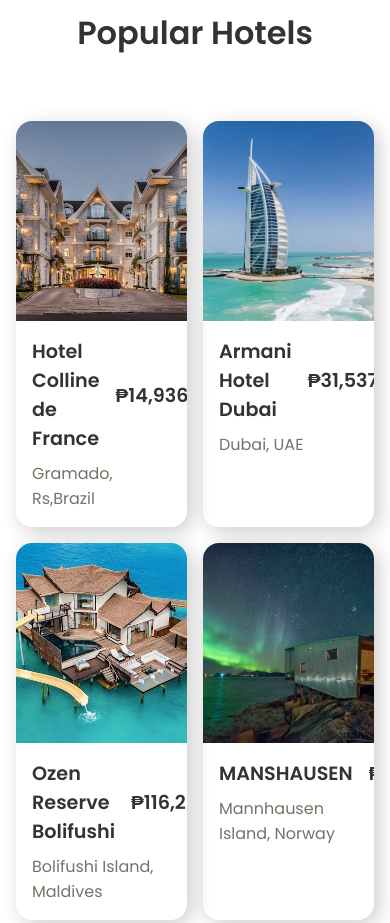
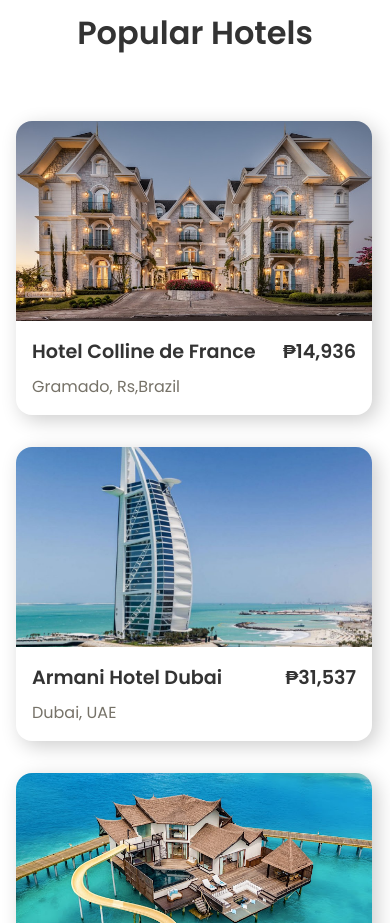
Before and after one commit to neirucode/practice, a plain HTML site: page index.html in a window 390 px wide. Shown: the part 1100-2023 px from the top of the page. Drawn offline with nearby package versions, Linux system fonts and the light colour scheme.

Commit message:
responsiveness fix

```diff
--- a/style.css
+++ b/style.css
@@ -193,13 +193,14 @@ nav {
 }
 
 .popular__card {
-    overflow: hidden;
+    overflow: auto;
     border-radius: 1rem;
     box-shadow: 5px 5px 20px rgba(0, 0, 0, 0.2);
 }
 
 .popular__content {
     padding: 1rem;
+
 }
 
 .popular__card__header {
@@ -214,6 +215,8 @@ nav {
     font-size: 1.2rem;
     font-weight: 600;
     color: var(--text-dark);
+    object-fit: cover;
+
 }
 
 .popular__content p {
@@ -223,7 +226,7 @@ nav {
 .popular__card img {
     max-height: 200px;
     width: 100%;
-    object-fit: 1;
+    object-fit: cover;
 }
 
 .client {
@@ -375,7 +378,13 @@ nav {
     }
 
     .popular__grid {
-        grid-template-columns: repeat(1, 1fr);
+        display: inline-block;
+        max-height: 50vh;
+        width: auto;
+    }
+
+    .popular__card {
+        margin-bottom: 2rem;
     }
 
     .popular__card img {
@@ -384,8 +393,18 @@ nav {
         object-fit: cover;
     }
 
+    .popular__card h4 {
+        display: inline-block;
+    }
+
     .client__grid {
-        grid-template-columns: repeat(1, 1fr);
+        display: inline-block;
+        max-height: 50vh;
+        width: auto;
+    }
+
+    .client__card {
+        margin-bottom: 2rem;
     }
 
     .footer__container {
```
